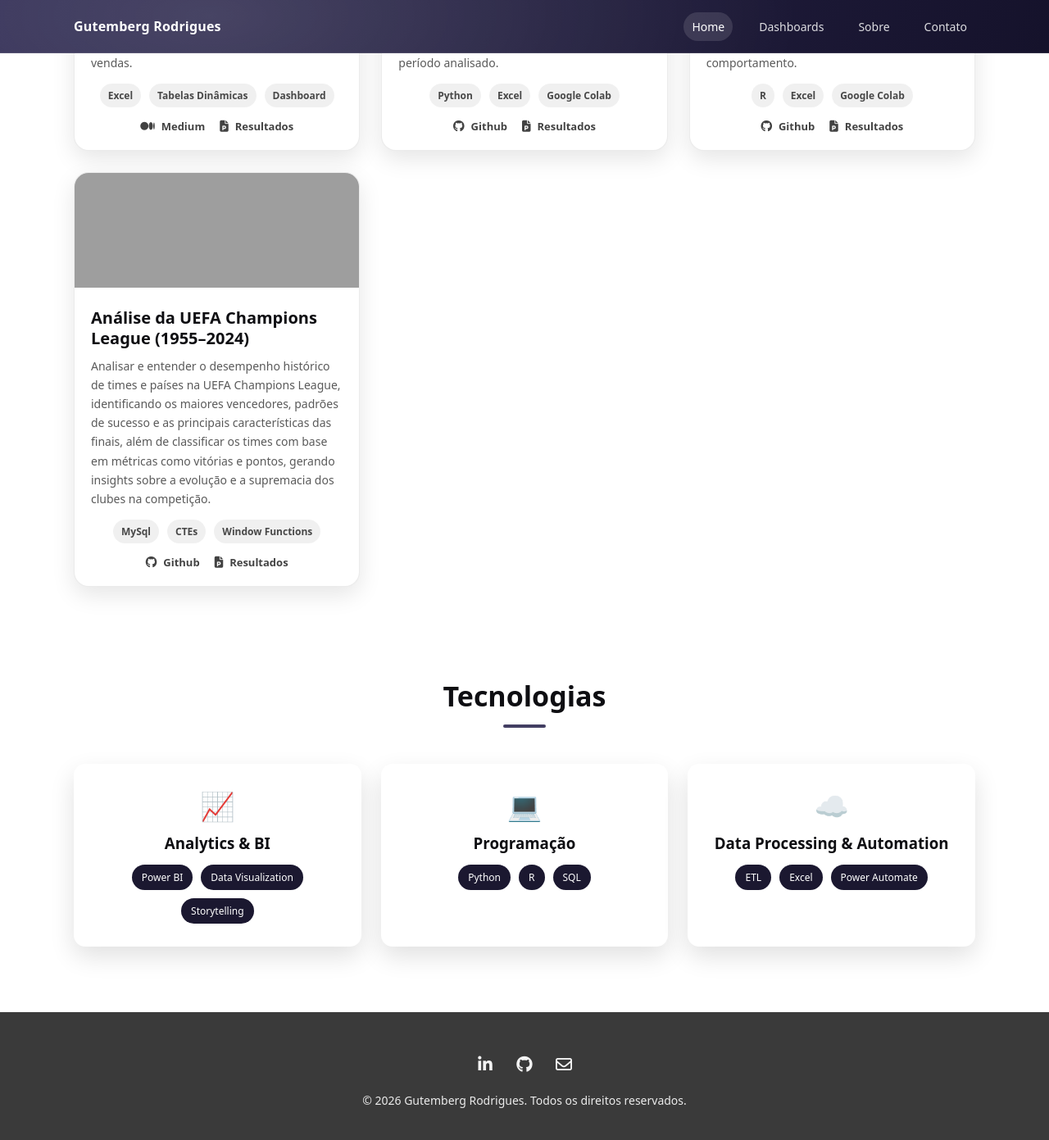
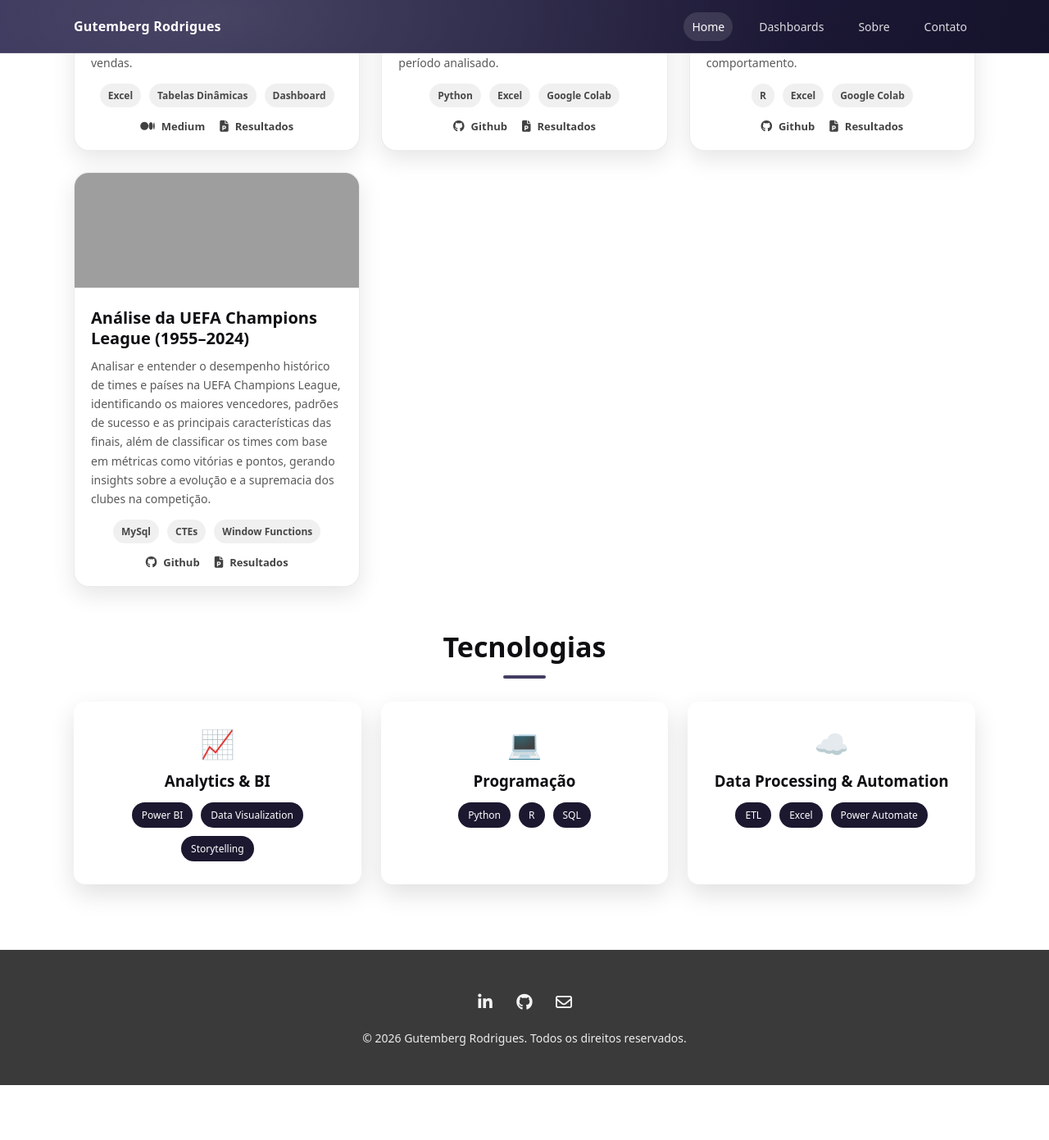
Before and after one commit to GutembergRodrigues/GutembergRodrigues.github.io, a Jekyll site: the page built from index.md, in a window 1280 px wide and 1400 px high, scrolled down 1162 px. Shown: the top 1391 px of the window at 82% size. Built offline with Jekyll 4.4.1, drawn with Linux system fonts in a browser that asks for light colours; after the commit the page ends 2486 px from its top, so only the background shows below that; grey boxes are pictures that could not be loaded.

Commit message:
Update style.scss

```diff
--- a/assets/css/style.scss
+++ b/assets/css/style.scss
@@ -394,3 +394,20 @@ a{ color:inherit; text-decoration:none; }
 .project-card__links .fa-regular{
   font-family: "Font Awesome 6 Free" !important;
 }
+
+/* ===== AJUSTE DE ESPAÇAMENTO ENTRE "PROJETOS" -> "TECNOLOGIAS" ===== */
+
+/* diminui o espaço abaixo da seção de Projetos */
+.section#dashboards{
+  padding-bottom: 30px; /* antes era 80px */
+}
+
+/* diminui o espaço acima da seção de Tecnologias */
+.section#ferramentas{
+  padding-top: 30px; /* antes era 80px */
+}
+
+/* opcional: reduz um pouco o espaço do título/underline (se ainda ficar alto) */
+.section#ferramentas .section__underline{
+  margin-bottom: 28px; /* antes era 44px */
+}
```
